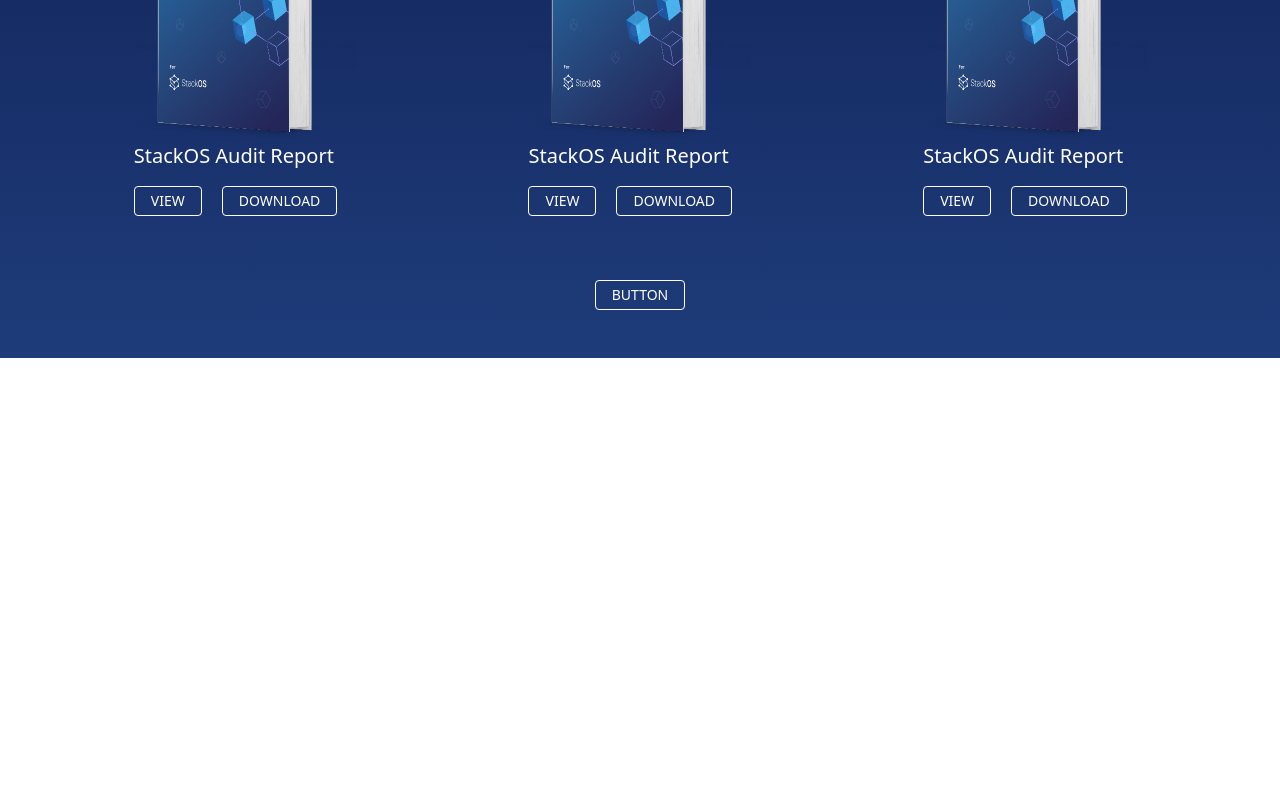
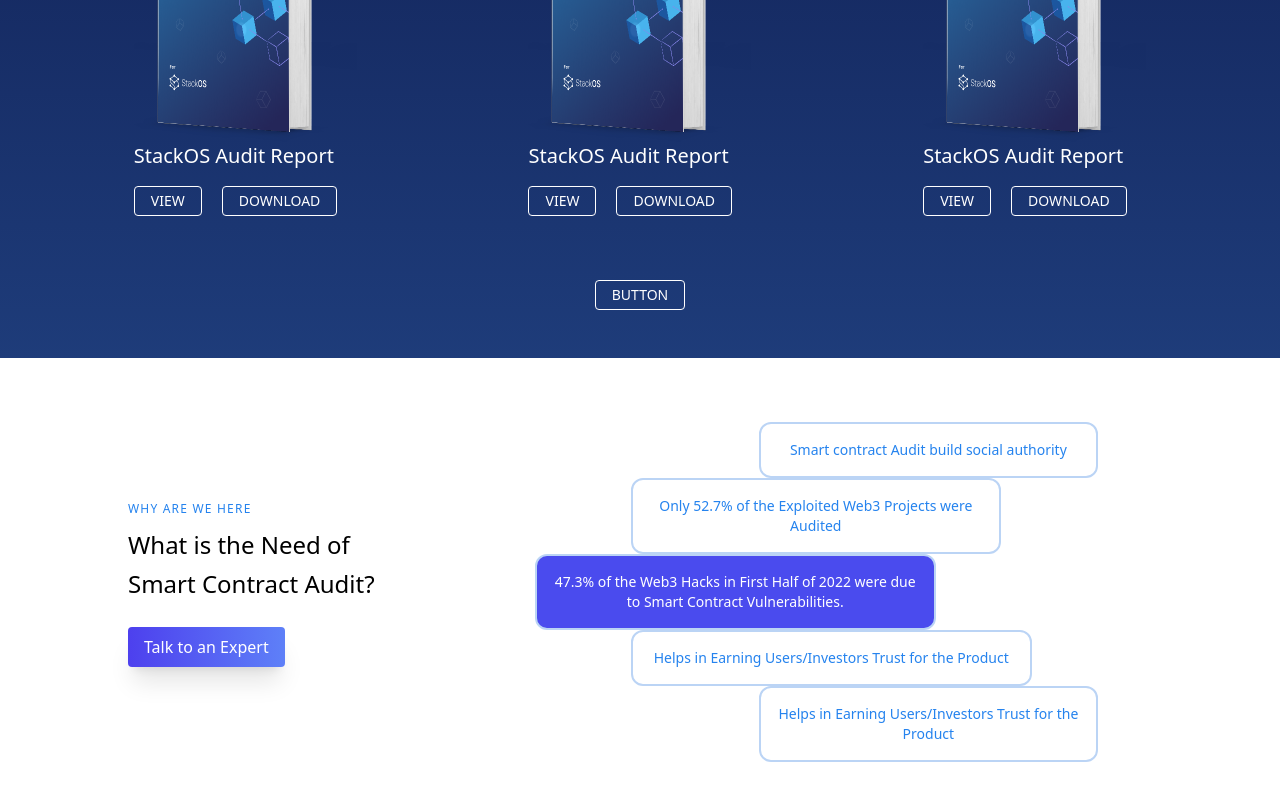
Before and after one commit to mousumiaktar/quillautits-task, a React (Create React App) app: page / in a window 1280 px wide. Shown: the part 2650-3450 px from the top of the page. Before the commit the page ends 3008 px from the top, so only its background shows below. Built offline with nearby package versions, Linux system fonts and the light colour scheme.

Commit message:
audit added

```diff
--- a/src/components/Home/Home.js
+++ b/src/components/Home/Home.js
@@ -6,6 +6,7 @@
 import Services from './services/Services';
 import ServicesThree from './services/ServicesThree';
 import ServicesTwo from './services/ServicesTwo';
+import WhyAudit from './whyAudit/WhyAudit';
 
 
 const Home = () => {
@@ -18,6 +19,7 @@
             <ServicesThree />
             <Security />
             <Portfolio />
+            <WhyAudit />
         </div>
     );
 };
--- /dev/null
+++ b/src/components/Home/whyAudit/WhyAudit.js
@@ -0,0 +1,42 @@
+import React from 'react';
+
+const WhyAudit = () => {
+    return (
+        <div className='px-12 md:flex lg:flex justify-around items-center my-16'>
+            <div className=''>
+                <p className='tracking-widest text-xs text-[#2583EE]'>WHY ARE WE HERE</p>
+
+                <div className='text-2xl mt-2 leading-relaxed'>
+                    <h2>What is the Need of</h2>
+                    <h2>Smart Contract Audit?</h2>
+                </div>
+
+                <button className="mt-6 mb-4 p-2 px-4 shadow-xl text-white bg-gradient-to-r from-[#4D40EE] to-[#5E80F8] rounded cursor-pointer">Talk to an Expert</button>
+            </div>
+
+            <div>
+                <div>
+                    <p className='border-2 border-[#BBD4F5] text-center text-sm p-4 rounded-xl text-[#2583EE] w-[55%] ml-56'>Smart contract Audit build social authority</p>
+                </div>
+
+                <div>
+                    <p className='border-2 border-[#BBD4F5] text-center text-sm p-4 rounded-xl text-[#2583EE] w-[60%] ml-24'>Only 52.7% of the Exploited Web3 Projects were Audited</p>
+                </div>
+
+                <div>
+                    <p className='border-2 border-[#BBD4F5] text-center text-sm p-4 rounded-xl text-white bg-[#4A4BEE] w-[65%]'>47.3% of the Web3 Hacks in First Half of 2022 were due to Smart Contract Vulnerabilities.</p>
+                </div>
+
+                <div>
+                    <p className='border-2 border-[#BBD4F5] text-center text-sm p-4 rounded-xl text-[#2583EE] w-[65%] ml-24'>Helps in Earning Users/Investors Trust for the Product</p>
+                </div>
+
+                <div>
+                    <p className='border-2 border-[#BBD4F5] text-center text-sm p-4 rounded-xl text-[#2583EE] w-[55%] ml-56'>Helps in Earning Users/Investors Trust for the Product</p>
+                </div>
+            </div>
+        </div>
+    );
+};
+
+export default WhyAudit;
```
